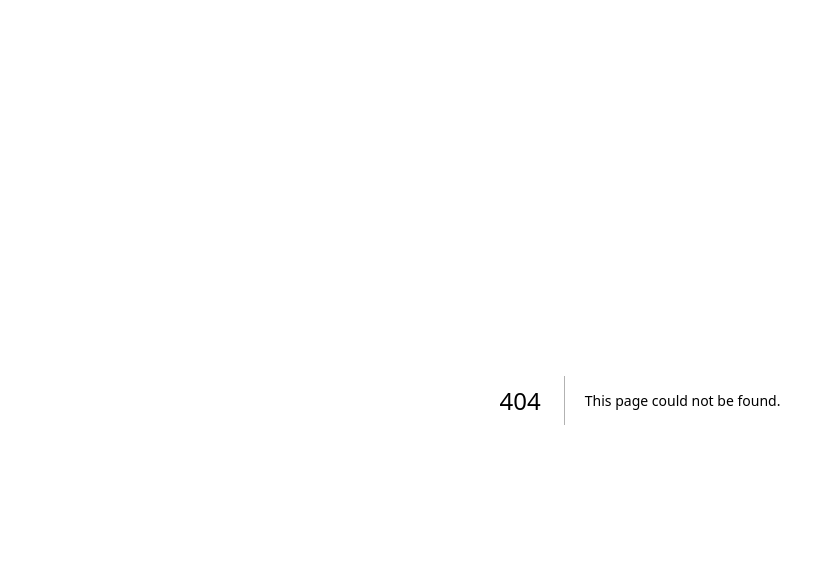
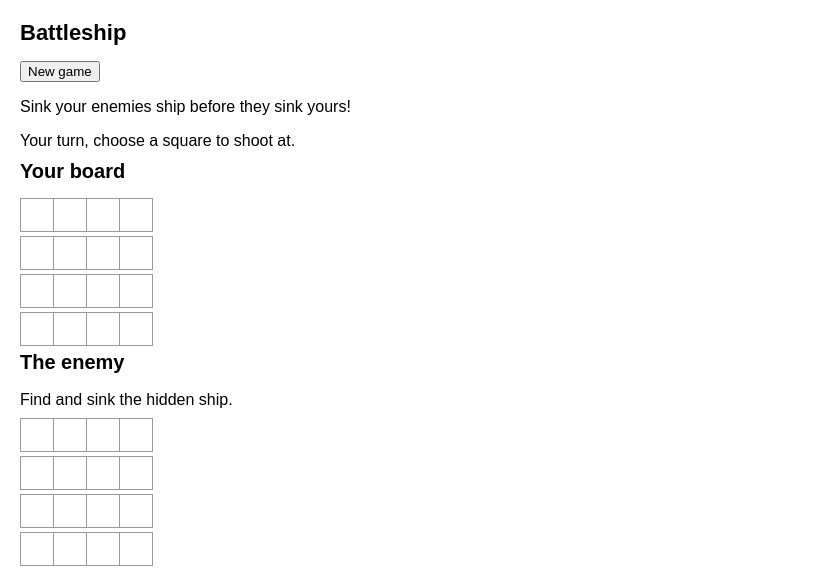
Before and after one commit to Miirten/React-Lessons, a Next.js app in the folder react/: page /battleship_assignment in a window 1280 px wide. Before the commit this address had no page. Shown: the top 572 px of the page, without its empty margins (0-823 px from the left). Built offline with nearby package versions, Linux system fonts and the light colour scheme.

Commit message:
battleship assignment

```diff
--- /dev/null
+++ b/react/app/battleship_assignment/page.jsx
@@ -0,0 +1,327 @@
+'use client'
+import { useEffect, useState } from 'react'
+
+
+function Square({ value, onSquareClick }) {
+return (
+    <button className="square" onClick={onSquareClick}>{value}</button>);
+}
+
+function createShip() {
+    const boardSize = 4;
+    const shipLength = 3;
+
+    const isHorizontal = Math.random() < 0.5;
+
+    if (isHorizontal) {
+        const randomRow = Math.floor(Math.random() * boardSize);
+        const randomStartColumn = Math.floor(
+            Math.random() * (boardSize - shipLength + 1)
+    );
+
+    const startIndex = randomRow * boardSize + randomStartColumn;
+
+    return [
+        startIndex,
+        startIndex + 1,
+        startIndex + 2
+    ];
+    }
+
+    const randomColumn = Math.floor(Math.random() * boardSize);
+
+    const randomStartRow = Math.floor(
+        Math.random() * (boardSize - shipLength + 1)
+    );
+
+    const startIndex = randomStartRow * boardSize + randomColumn;
+
+    return [
+        startIndex,
+        startIndex + boardSize,
+        startIndex + boardSize * 2
+    ];
+}
+
+function calculateWinner(squares, ship) {
+    const shipIsSunk = ship.every((shipSquare) => {
+        return squares[shipSquare] === 'X';
+    });
+
+  if (shipIsSunk) {
+    return 'You sunk the ship!';
+  }
+    return null;
+}
+
+function takeShot(squares, ship, squareIndex) {
+    const copiedSquares = squares.slice();
+
+    if (ship.includes(squareIndex)) {
+        copiedSquares[squareIndex] = 'X'
+    } else {
+        copiedSquares[squareIndex] = 'O'
+    }
+
+    return copiedSquares;
+}
+
+function getNearbySquares(squareIndex) {
+    const boardSize = 4;
+    const nearbySquares = [];
+
+    const row = Math.floor(squareIndex / boardSize);
+    const column = squareIndex % boardSize;
+
+    if (row > 0) {
+        nearbySquares.push(squareIndex - boardSize);
+    }
+
+    if (row < boardSize - 1) {
+        nearbySquares.push(squareIndex + boardSize);
+    }
+
+    if (column > 0) {
+        nearbySquares.push(squareIndex - 1);
+    }
+
+    if (column < boardSize - 1) {
+        nearbySquares.push(squareIndex + 1);
+    }
+
+    return nearbySquares;
+}
+
+// Board
+function Board({
+    title,
+    squares,
+    setSquares,
+    ship,
+    canClick,
+    onShotComplete,
+    showInstructions,
+}) {
+    const winner = calculateWinner(squares, ship);
+
+    function handleClick(i) {
+        if (!canClick || squares[i] !== null || winner) {
+        return;
+        }
+
+        const copiedSquares = takeShot(squares, ship, i);
+
+        setSquares(copiedSquares);
+
+        onShotComplete(copiedSquares);
+    }
+
+
+    let status;
+
+    if (winner) {
+        status = `${title}'s ship was sunk.`;
+    } else if (showInstructions) {
+        status = "Find and sink the hidden ship.";
+    } else {
+        status = null;
+    }
+
+    return (
+        <section>
+            <h2>{title}</h2>
+
+        {status && (
+            <div className="status">{status}</div>
+        )}
+
+          <div className="board-row">
+            <Square value={squares[0]} onSquareClick={() => handleClick(0)} />
+            <Square value={squares[1]} onSquareClick={() => handleClick(1)} />
+            <Square value={squares[2]} onSquareClick={() => handleClick(2)} />
+            <Square value={squares[3]} onSquareClick={() => handleClick(3)} />
+          </div>
+
+        <div className="board-row">
+            <Square value={squares[4]} onSquareClick={() => handleClick(4)} />
+            <Square value={squares[5]} onSquareClick={() => handleClick(5)} />
+            <Square value={squares[6]} onSquareClick={() => handleClick(6)} />
+           <Square value={squares[7]} onSquareClick={() => handleClick(7)} />
+          </div>
+
+         <div className="board-row">
+            <Square value={squares[8]} onSquareClick={() => handleClick(8)} />
+            <Square value={squares[9]} onSquareClick={() => handleClick(9)} />
+            <Square value={squares[10]} onSquareClick={() => handleClick(10)} />
+            <Square value={squares[11]} onSquareClick={() => handleClick(11)} />
+        </div>
+
+        <div className="board-row">
+            <Square value={squares[12]} onSquareClick={() => handleClick(12)} />
+            <Square value={squares[13]} onSquareClick={() => handleClick(13)} />
+            <Square value={squares[14]} onSquareClick={() => handleClick(14)} />
+            <Square value={squares[15]} onSquareClick={() => handleClick(15)} />
+        </div>
+
+  </section>
+  );
+}
+
+// Game
+export default function Game() {
+    const [humanSquares, setHumanSquares] = useState(Array(16).fill(null))
+    const [humanShip, setHumanShip] = useState(createShip);
+
+    const [aiSquares, setAiSquares] = useState(Array(16).fill(null))
+    const [aiShip, setAiShip] = useState(createShip);
+
+    const [turn, setTurn] = useState('human')
+
+    const humanWon = calculateWinner(aiSquares, aiShip);
+    const aiWon = calculateWinner(humanSquares, humanShip);
+    const gameOver = humanWon || aiWon;
+
+    let gameStatus;
+
+    if (humanWon) {
+        gameStatus = 'You win!';
+    } else if (aiWon) {
+        gameStatus = 'You have lost!';
+    } else if (turn === 'human') {
+        gameStatus = 'Your turn, choose a square to shoot at.';
+    } else {
+        gameStatus = 'Your opponent is choosing a square.';
+    }
+
+    const [aiTargets, setAiTargets] = useState([]);
+
+    function startNewGame() {
+        setHumanSquares(Array(16).fill(null));
+        setHumanShip(createShip());
+
+        setAiSquares(Array(16).fill(null));
+        setAiShip(createShip());
+
+        setAiTargets([]);
+        setTurn('human');
+    }
+
+    function handleHumanShot(nextAiSquares) {
+        const humanWon = calculateWinner(nextAiSquares, aiShip);
+
+        if (!humanWon) {
+            setTurn('ai');
+        }
+    }
+
+    useEffect(() => {
+    if (turn !== 'ai' || gameOver) {
+        return;
+    }
+
+    const timer = setTimeout(() => {
+        const availableSquares = [];
+
+        for (let i = 0; i < humanSquares.length; i++) {
+            if (humanSquares[i] === null) {
+                availableSquares.push(i);
+            }
+        }
+
+        if (availableSquares.length === 0) {
+        return;
+        }
+
+        const validTargets = aiTargets.filter((squareIndex) => {
+            return humanSquares[squareIndex] === null;
+        });
+
+        let targetSquare;
+
+        if (validTargets.length > 0) {
+            targetSquare = validTargets[0];
+
+            setAiTargets(validTargets.slice(1));
+        } else {
+            setAiTargets([]);
+
+            const randomNumber = Math.floor(
+                Math.random() * availableSquares.length
+            );
+
+            targetSquare = availableSquares[randomNumber];
+        }
+
+        const didHitShip = humanShip.includes(targetSquare);
+
+        const copiedSquares = takeShot(
+            humanSquares,
+            humanShip,
+            targetSquare
+        );
+
+        setHumanSquares(copiedSquares);
+
+        if (didHitShip) {
+            const nearbySquares = getNearbySquares(targetSquare).filter(
+                (squareIndex) => humanSquares[squareIndex] === null
+            );
+
+            setAiTargets((currentTargets) => {
+                return [
+                    ...new Set([
+                        ...currentTargets,
+                        ...nearbySquares,
+                    ]),
+                ];
+            });
+        }
+
+        const aiWonAfterShot = calculateWinner(
+        copiedSquares,
+        humanShip
+        );
+
+        if (!aiWonAfterShot) {
+        setTurn('human');
+        }
+    }, 700);
+
+    return () => clearTimeout(timer);
+    }, [turn, gameOver, humanSquares, humanShip, aiTargets]);
+
+    return (
+        <main>
+            <h1>Battleship</h1>
+
+                  <button onClick={startNewGame}>New game</button>
+
+            <p>
+                Sink your enemies ship before they sink yours!
+            </p>
+
+            <div className="status">{gameStatus}</div>
+            <div className="game-boards">
+                <Board
+                    title="Your board"
+                    squares={humanSquares}
+                    setSquares={setHumanSquares}
+                    ship={humanShip}
+                    canClick={false}
+                    onShotComplete={() => {}}
+                    showInstructions={false}
+                />
+
+                <Board
+                    title="The enemy"
+                    squares={aiSquares}
+                    setSquares={setAiSquares}
+                    ship={aiShip}
+                    canClick={turn === 'human' && !gameOver}
+                    onShotComplete={handleHumanShot}
+                    showInstructions={true}
+                />
+            </div>
+        </main>
+    );
+}
```
Also changed, not shown: 1 other file (tests, documents, lock files or other folders).
